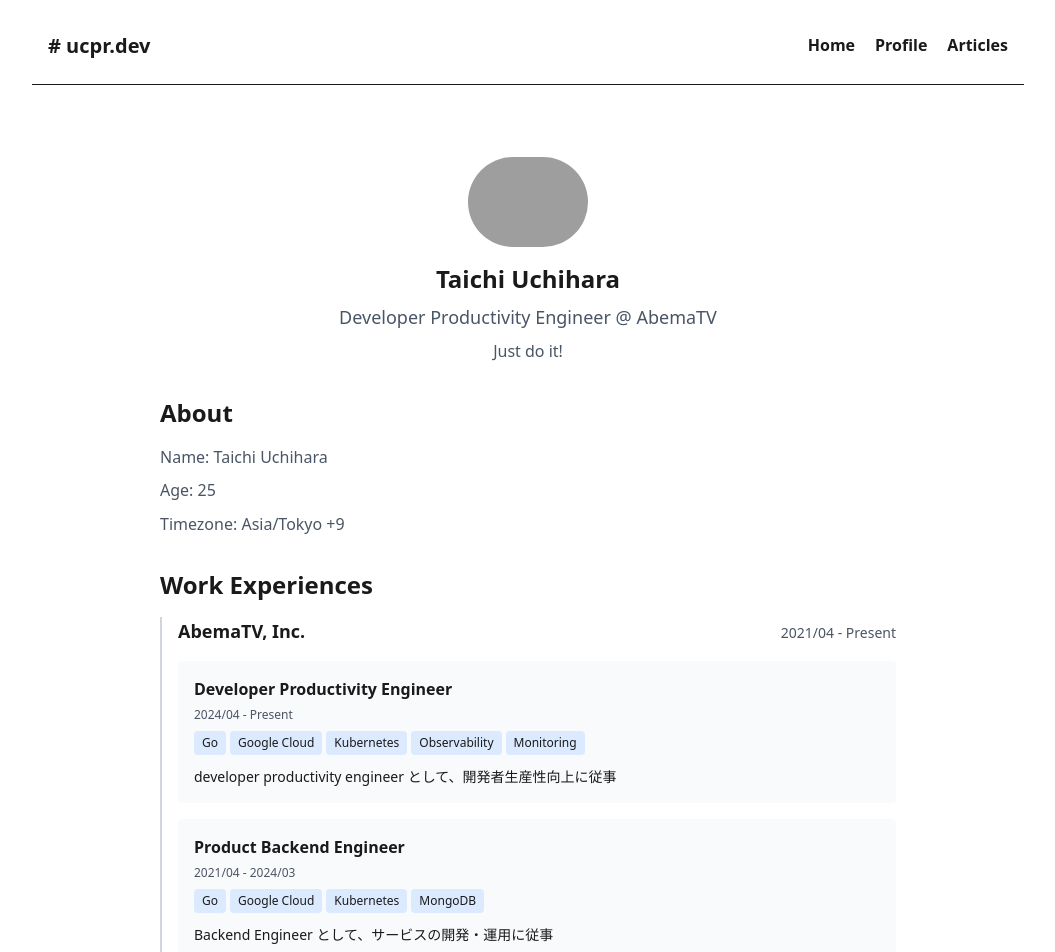
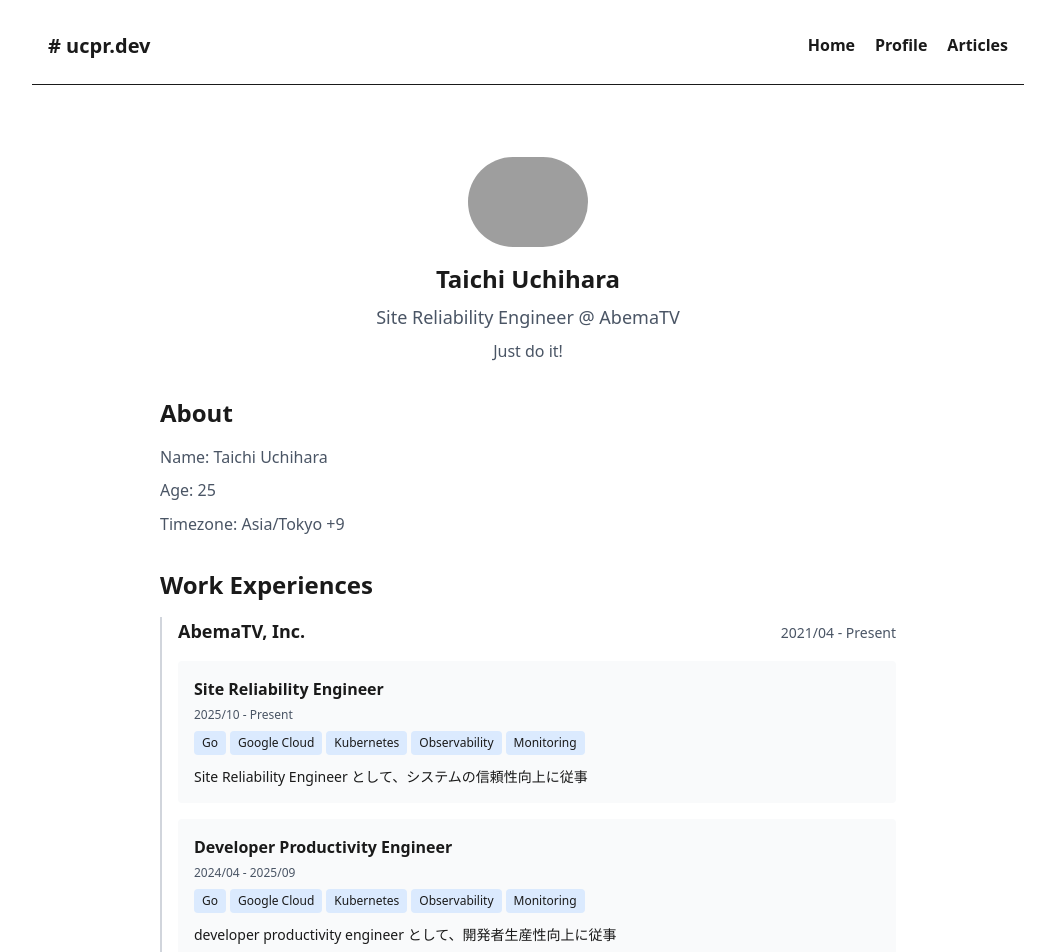
Before and after one commit to ucpr/ucpr.dev, a Next.js app: page /profile in a window 1280 px wide. Shown: the top 952 px of the page, without its empty margins (112-1167 px from the left). Built offline with nearby package versions, Linux system fonts and the light colour scheme; no server answers; grey boxes are pictures that could not be loaded.

Commit message:
chore: update about

```diff
--- a/src/app/profile/page.tsx
+++ b/src/app/profile/page.tsx
@@ -19,7 +19,7 @@
 					className="rounded-full mb-4"
 				/>
 				<h1 className="text-2xl font-bold mb-2">Taichi Uchihara</h1>
-				<p className="text-lg text-gray-600 dark:text-gray-400">Developer Productivity Engineer @ AbemaTV</p>
+				<p className="text-lg text-gray-600 dark:text-gray-400">Site Reliability Engineer @ AbemaTV</p>
 				<p className="text-gray-600 dark:text-gray-400 mt-2">Just do it!</p>
 			</div>
 
@@ -50,9 +50,57 @@
 							<div className="space-y-4">
 								<div className="bg-gray-50 dark:bg-gray-800 p-4 rounded">
 									<div className="mb-2">
+										<h4 className="font-bold">Site Reliability Engineer</h4>
+										<div className="flex flex-wrap gap-4 text-xs text-gray-600 dark:text-gray-400 mt-1">
+											<span>2025/10 - Present</span>
+										</div>
+									</div>
+
+									<div className="mb-3">
+										<div className="flex flex-wrap gap-1 mt-2">
+											<Link
+												href="/tags/Go"
+												className="px-2 py-1 bg-blue-100 dark:bg-blue-900 text-blue-800 dark:text-blue-200 rounded text-xs hover:bg-blue-200 dark:hover:bg-blue-800"
+											>
+												Go
+											</Link>
+											<Link
+												href="/tags/Google Cloud"
+												className="px-2 py-1 bg-blue-100 dark:bg-blue-900 text-blue-800 dark:text-blue-200 rounded text-xs hover:bg-blue-200 dark:hover:bg-blue-800"
+											>
+												Google Cloud
+											</Link>
+											<Link
+												href="/tags/Kubernetes"
+												className="px-2 py-1 bg-blue-100 dark:bg-blue-900 text-blue-800 dark:text-blue-200 rounded text-xs hover:bg-blue-200 dark:hover:bg-blue-800"
+											>
+												Kubernetes
+											</Link>
+											<Link
+												href="/tags/Observability"
+												className="px-2 py-1 bg-blue-100 dark:bg-blue-900 text-blue-800 dark:text-blue-200 rounded text-xs hover:bg-blue-200 dark:hover:bg-blue-800"
+											>
+												Observability
+											</Link>
+											<Link
+												href="/tags/Monitoring"
+												className="px-2 py-1 bg-blue-100 dark:bg-blue-900 text-blue-800 dark:text-blue-200 rounded text-xs hover:bg-blue-200 dark:hover:bg-blue-800"
+											>
+												Monitoring
+											</Link>
+										</div>
+									</div>
+
+									<p className="text-sm">
+										Site Reliability Engineer として、システムの信頼性向上に従事
+									</p>
+								</div>
+
+								<div className="bg-gray-50 dark:bg-gray-800 p-4 rounded">
+									<div className="mb-2">
 										<h4 className="font-bold">Developer Productivity Engineer</h4>
 										<div className="flex flex-wrap gap-4 text-xs text-gray-600 dark:text-gray-400 mt-1">
-											<span>2024/04 - Present</span>
+											<span>2024/04 - 2025/09</span>
 										</div>
 									</div>
 
```
